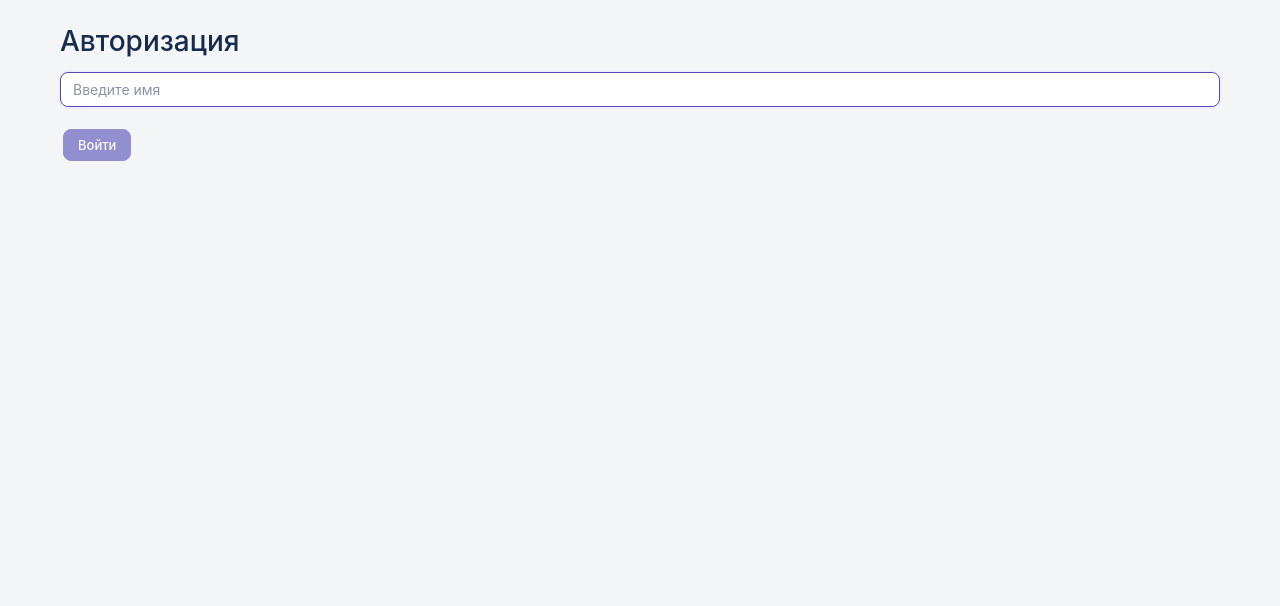
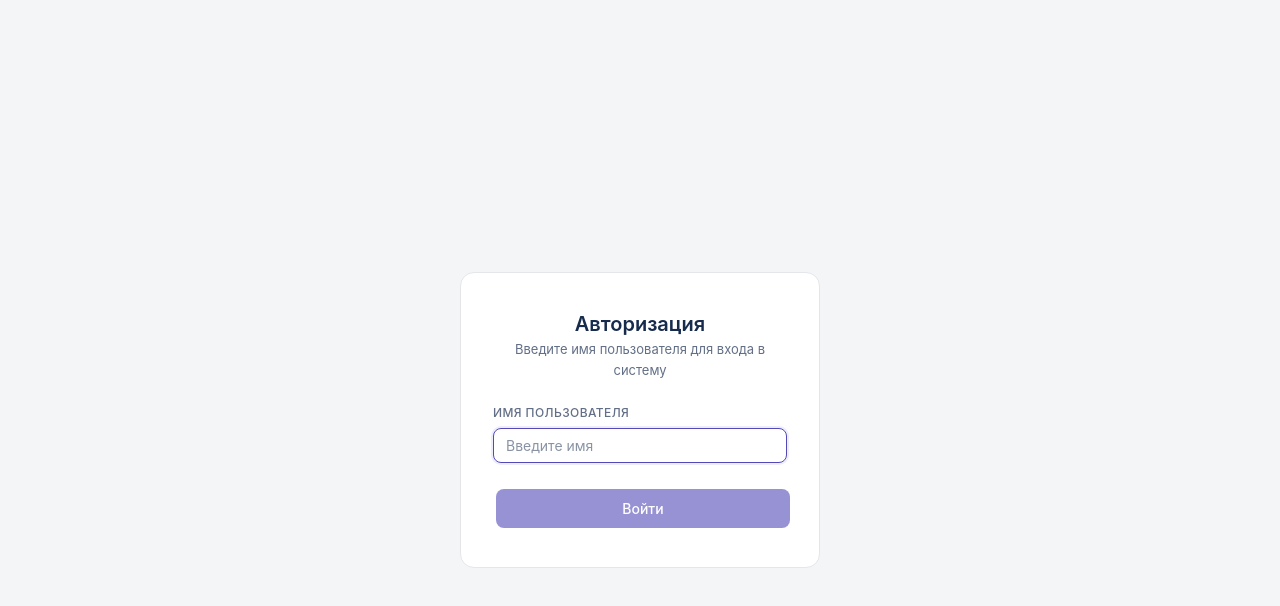
Before and after one commit to Geranguli/Kanban-app, a React (Vite) app in the folder frontend/: page /login in a window 1280 px wide. Shown: the top 606 px of the page. Built offline with nearby package versions, Linux system fonts and the light colour scheme.

Commit message:
Обновлена страница авторизации, добавлены новые CSS-классы

```diff
--- a/frontend/src/App.css
+++ b/frontend/src/App.css
@@ -1,7 +1,7 @@
 @import './styles/global/index.css';
 @import './styles/utilities/index.css';
 @import './styles/components/index.css';
-
+@import './styles/pages/index.css';
 
 .board {
   display: flex;
--- a/frontend/src/pages/auth.jsx
+++ b/frontend/src/pages/auth.jsx
@@ -24,15 +24,22 @@ function Auth() {
   };
 
   return (
-    <div>
-      <h1>Авторизация</h1>
+    <div className="auth-page">
+      <div className="auth-card">
+        <span className="auth-logo-text">Авторизация</span>
 
+        <p className="auth-subtitle">
+          Введите имя пользователя для входа в систему
+        </p>
+
+        <div className="auth-field">
+          <label htmlFor="username">Имя пользователя</label>
           <input
+            id="username"
             className="input"
             value={username}
             onChange={(e) => {
               setUsername(e.target.value);
-          //сбрасываем ошибку при исправлении ввода
               if (error) dispatch(clearError());
             }}
             onKeyDown={(e) => {
@@ -44,27 +51,22 @@ function Auth() {
             disabled={loading}
             autoFocus
           />
+        </div>
 
         <button
           onClick={handleLogin}
           disabled={loading || !username.trim()}
-        className="btn btn-primary mt-16"
+          className="auth-submit"
         >
-        {loading ? (
-          <>
-            <span className="spinner"></span>
-            <span className="loading-text">Загрузка...</span>
-          </>
-        ) : (
-          "Войти"
-        )}
+          {loading ? "Загрузка..." : "Войти"}
         </button>
 
         {error && (
-        <div className="error mt-10" role="alert">
+          <div className="auth-hint" role="alert" style={{ color: "#d32f2f" }}>
             {error}
           </div>
         )}
+      </div>
     </div>
   );
 }
--- /dev/null
+++ b/frontend/src/styles/pages/auth.css
@@ -0,0 +1,79 @@
+.auth-page {
+    min-height: 100vh;
+    background: #f4f5f7;
+    display: flex;
+    align-items: center;
+    justify-content: center;
+    padding: 20px;
+}
+
+.auth-card {
+    background: #ffffff;
+    border: 1px solid #e4e6ea;
+    border-radius: 14px;
+    padding: 36px 32px;
+    width: 100%;
+    max-width: 360px;
+}
+
+
+.auth-logo-text {
+    font-size: 20px;
+    font-weight: 600;
+    color: #172b4d;
+    text-align: center;
+    display: block;
+}
+
+.auth-subtitle {
+    font-size: 13px;
+    color: #626f86;
+    text-align: center;
+    margin-bottom: 24px;
+    line-height: 1.6;
+}
+
+.auth-field {
+    margin-bottom: 16px;
+}
+
+.auth-field label {
+    display: block;
+    font-size: 12px;
+    font-weight: 500;
+    color: #626f86;
+    margin-bottom: 6px;
+    text-transform: uppercase;
+    letter-spacing: 0.4px;
+}
+
+.auth-submit {
+    width: 100%;
+    padding: 11px;
+    background: #534AB7;
+    border: none;
+    border-radius: 8px;
+    color: #ffffff;
+    font-size: 14px;
+    font-weight: 500;
+    cursor: pointer;
+    margin-top: 4px;
+    transition: background 0.15s;
+}
+
+.auth-submit:hover {
+    background: #3C3489;
+}
+
+.auth-submit:disabled {
+    opacity: 0.6;
+    cursor: not-allowed;
+}
+
+.auth-hint {
+    font-size: 12px;
+    color: #626f86;
+    text-align: center;
+    margin-top: 16px;
+    line-height: 1.6;
+}
--- /dev/null
+++ b/frontend/src/styles/pages/index.css
@@ -0,0 +1 @@
+@import './auth.css';
```
Lines whose indentation alone changed are shown as unchanged.
